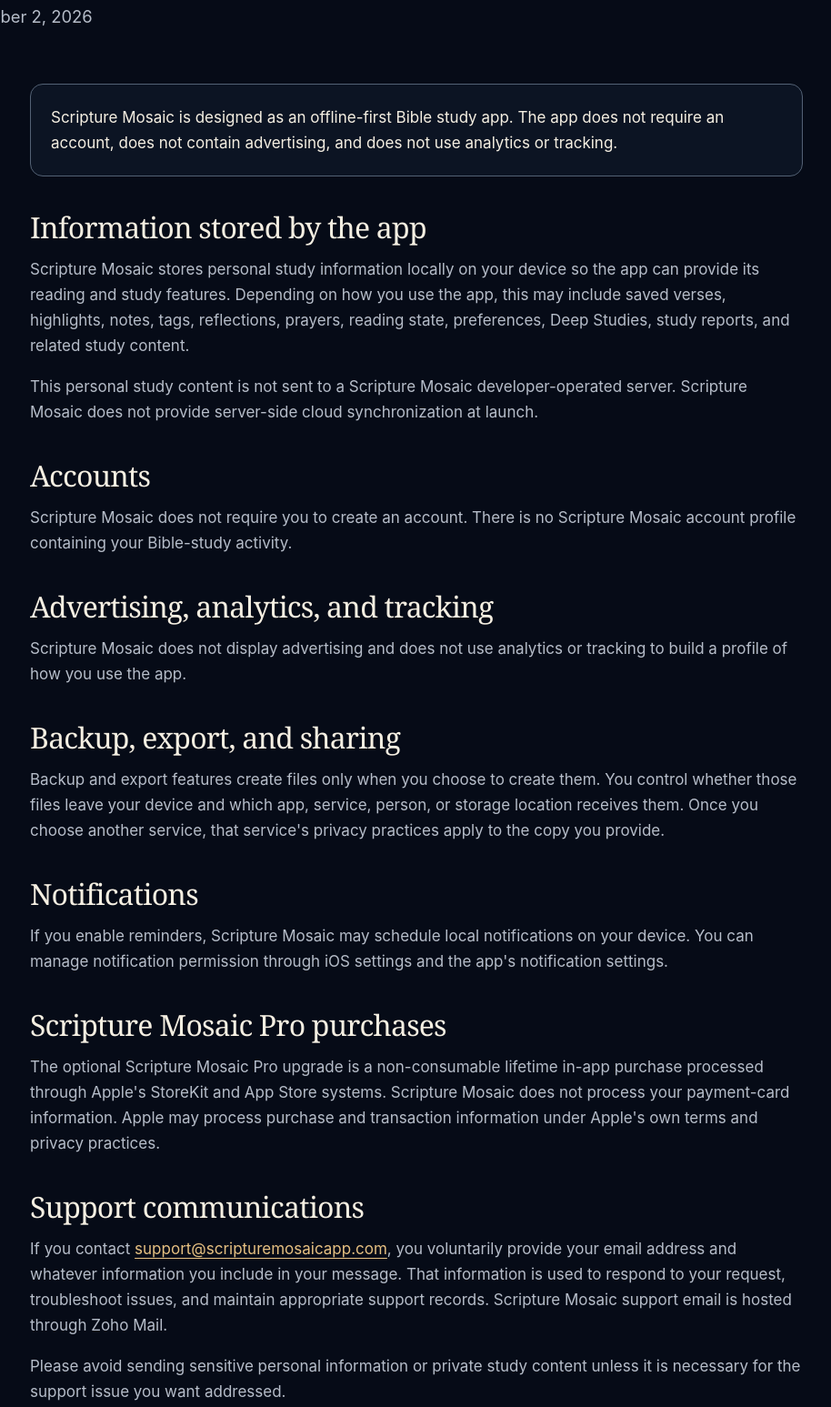
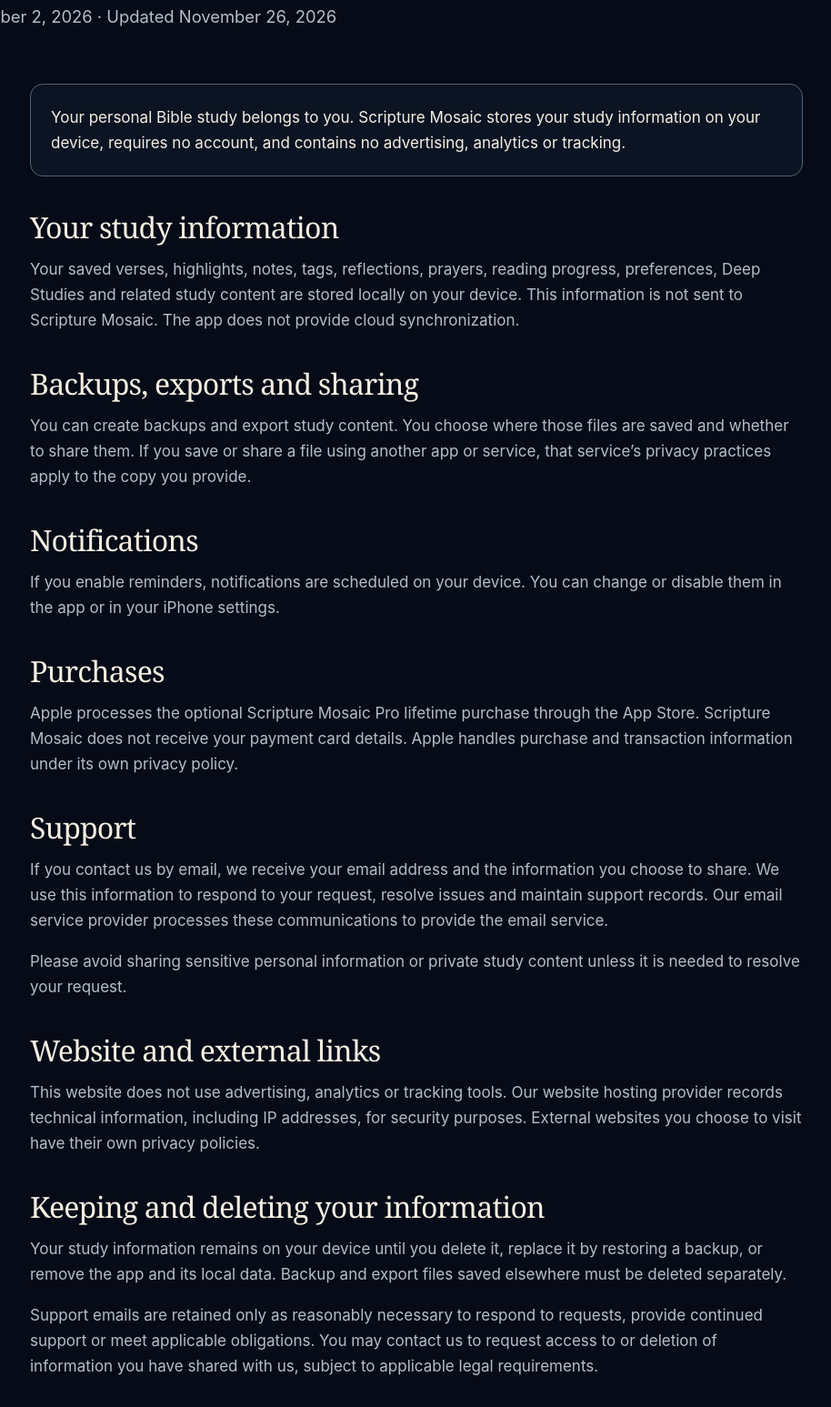
Before and after one commit to ericskotnicki/scripturemosaicapp-site, a plain HTML site: page privacy/index.html in a window 1280 px wide. Shown: the part 287-1834 px from the top of the page at 91% size, without its empty margins (182-1096 px from the left). Drawn offline with Linux system fonts and the light colour scheme.

Commit message:
Finalize creator story and simplify privacy policy

```diff
--- a/privacy/index.html
+++ b/privacy/index.html
@@ -9,20 +9,17 @@
         <a href="/support/">Support</a>
       </div>
     </nav>
-  </header><main id="main"><div class="wrap page-head"><div class="eyebrow">Privacy</div><h1>Privacy Policy</h1><p class="lede">Effective October 2, 2026</p></div><article class="wrap prose">
-<div class="notice">Scripture Mosaic is designed as an offline-first Bible study app. The app does not require an account, does not contain advertising, and does not use analytics or tracking.</div>
-<h2>Information stored by the app</h2><p>Scripture Mosaic stores personal study information locally on your device so the app can provide its reading and study features. Depending on how you use the app, this may include saved verses, highlights, notes, tags, reflections, prayers, reading state, preferences, Deep Studies, study reports, and related study content.</p><p>This personal study content is not sent to a Scripture Mosaic developer-operated server. Scripture Mosaic does not provide server-side cloud synchronization at launch.</p>
-<h2>Accounts</h2><p>Scripture Mosaic does not require you to create an account. There is no Scripture Mosaic account profile containing your Bible-study activity.</p>
-<h2>Advertising, analytics, and tracking</h2><p>Scripture Mosaic does not display advertising and does not use analytics or tracking to build a profile of how you use the app.</p>
-<h2>Backup, export, and sharing</h2><p>Backup and export features create files only when you choose to create them. You control whether those files leave your device and which app, service, person, or storage location receives them. Once you choose another service, that service's privacy practices apply to the copy you provide.</p>
-<h2>Notifications</h2><p>If you enable reminders, Scripture Mosaic may schedule local notifications on your device. You can manage notification permission through iOS settings and the app's notification settings.</p>
-<h2>Scripture Mosaic Pro purchases</h2><p>The optional Scripture Mosaic Pro upgrade is a non-consumable lifetime in-app purchase processed through Apple's StoreKit and App Store systems. Scripture Mosaic does not process your payment-card information. Apple may process purchase and transaction information under Apple's own terms and privacy practices.</p>
-<h2>Support communications</h2><p>If you contact <a class="email" href="mailto:support@scripturemosaicapp.com">support@scripturemosaicapp.com</a>, you voluntarily provide your email address and whatever information you include in your message. That information is used to respond to your request, troubleshoot issues, and maintain appropriate support records. Scripture Mosaic support email is hosted through Zoho Mail.</p><p>Please avoid sending sensitive personal information or private study content unless it is necessary for the support issue you want addressed.</p>
-<h2>Website</h2><p>The Scripture Mosaic website is static and does not intentionally use advertising, analytics, tracking pixels, user accounts, or payment processing. It is hosted using GitHub Pages. GitHub may process ordinary technical information associated with serving the site under its own privacy practices.</p>
-<h2>Third-party components and source material</h2><p>Scripture Mosaic includes third-party software components and licensed or public-domain textual source material. Attribution or legal notices for those materials do not mean those providers receive your personal study data through the app.</p>
-<h2>Data retention and deletion</h2><p>Because personal study data is stored locally, it generally remains on your device until you edit or delete it, restore different data, or remove the app and its local data. Backup or export files remain wherever you chose to save or share them.</p><p>Support emails may be retained as reasonably necessary to respond to support requests, maintain continuity of support, and address technical or administrative issues.</p>
-<h2>Changes to this policy</h2><p>If Scripture Mosaic's data practices materially change, this policy will be updated so it continues to describe the shipping app accurately.</p>
-<h2>Contact</h2><p>Questions about this policy can be sent to <a class="email" href="mailto:support@scripturemosaicapp.com">support@scripturemosaicapp.com</a>.</p>
+  </header><main id="main"><div class="wrap page-head"><div class="eyebrow">Privacy</div><h1>Privacy Policy</h1><p class="lede">Effective October 2, 2026 · Updated November 26, 2026</p></div><article class="wrap prose">
+<div class="notice">Your personal Bible study belongs to you. Scripture Mosaic stores your study information on your device, requires no account, and contains no advertising, analytics or tracking.</div>
+<h2>Your study information</h2><p>Your saved verses, highlights, notes, tags, reflections, prayers, reading progress, preferences, Deep Studies and related study content are stored locally on your device. This information is not sent to Scripture Mosaic. The app does not provide cloud synchronization.</p>
+<h2>Backups, exports and sharing</h2><p>You can create backups and export study content. You choose where those files are saved and whether to share them. If you save or share a file using another app or service, that service’s privacy practices apply to the copy you provide.</p>
+<h2>Notifications</h2><p>If you enable reminders, notifications are scheduled on your device. You can change or disable them in the app or in your iPhone settings.</p>
+<h2>Purchases</h2><p>Apple processes the optional Scripture Mosaic Pro lifetime purchase through the App Store. Scripture Mosaic does not receive your payment card details. Apple handles purchase and transaction information under its own privacy policy.</p>
+<h2>Support</h2><p>If you contact us by email, we receive your email address and the information you choose to share. We use this information to respond to your request, resolve issues and maintain support records. Our email service provider processes these communications to provide the email service.</p><p>Please avoid sharing sensitive personal information or private study content unless it is needed to resolve your request.</p>
+<h2>Website and external links</h2><p>This website does not use advertising, analytics or tracking tools. Our website hosting provider records technical information, including IP addresses, for security purposes. External websites you choose to visit have their own privacy policies.</p>
+<h2>Keeping and deleting your information</h2><p>Your study information remains on your device until you delete it, replace it by restoring a backup, or remove the app and its local data. Backup and export files saved elsewhere must be deleted separately.</p><p>Support emails are retained only as reasonably necessary to respond to requests, provide continued support or meet applicable obligations. You may contact us to request access to or deletion of information you have shared with us, subject to applicable legal requirements.</p>
+<h2>Changes to this policy</h2><p>We will update this policy if our privacy practices change.</p>
+<h2>Contact</h2><p>For privacy questions or requests, email <a class="email" href="mailto:support@scripturemosaicapp.com">support@scripturemosaicapp.com</a>.</p>
 </article></main><footer>
     <div class="wrap footer">
       <span>© 2026 Scripture Mosaic</span>
```
Also changed, not shown: index.html (+5 -4 lines).
